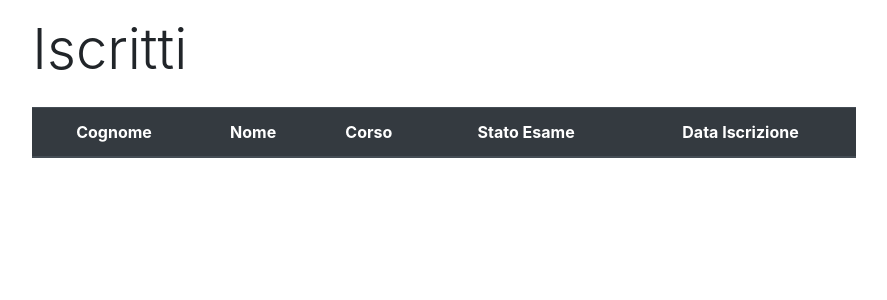
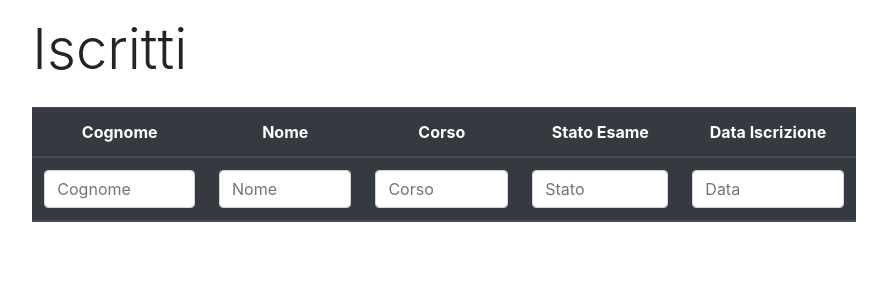
Before and after one commit to GiacomoTezza/esame-2020, a Flask app: page /subscribers in a window 1280 px wide. Shown: the part 56-356 px from the top of the page, without its empty margins (196-1083 px from the left). Run offline with Flask 2, Linux system fonts and the light colour scheme; data that the repository does not hold is empty; some libraries are stand-ins or nearby versions.

Commit message:
Table Filtering

```diff
--- a/app/static/drive.js
+++ b/app/static/drive.js
@@ -1,8 +1,10 @@
 $(document).ready(function () {
+    // function that let table rows be clickable
     $(document).on('click', 'tr.subscriber', function () {
         var personID = $(this).attr('data-person-id');
         window.location.href = `/client/${personID}`;
     });
+
 
     $(document).on('click', 'tr.exam', function () {
         var license = $(this).attr('data-license-id');
@@ -19,7 +21,41 @@ $(document).ready(function () {
             '</form>');
         $('body').append(form);
         form.submit();
-        // $.post( "/exam", { LicenseID: license, ClientID: client, StartDate: date } );
-        // window.location.href = `/exam`;
+    });
+
+    // Filters
+    $("#SurnameFilter").on("keyup", function () {
+        var value = $(this).val().toLowerCase();
+        $("#FilteredTable tr").filter(function () {
+            $(this).toggle($(this).text().toLowerCase().indexOf(value) > -1)
+        });
+    });
+
+    $("#NameFilter").on("keyup", function () {
+        var value = $(this).val().toLowerCase();
+        $("#FilteredTable tr").filter(function () {
+            $(this).toggle($(this).text().toLowerCase().indexOf(value) > -1)
+        });
+    });
+
+    $("#LicenseFilter").on("keyup", function () {
+        var value = $(this).val().toLowerCase();
+        $("#FilteredTable tr").filter(function () {
+            $(this).toggle($(this).text().toLowerCase().indexOf(value) > -1)
+        });
+    });
+
+    $("#StatusFilter").on("keyup", function () {
+        var value = $(this).val().toLowerCase();
+        $("#FilteredTable tr").filter(function () {
+            $(this).toggle($(this).text().toLowerCase().indexOf(value) > -1)
+        });
+    });
+
+    $("#DateFilter").on("keyup", function () {
+        var value = $(this).val().toLowerCase();
+        $("#FilteredTable tr").filter(function () {
+            $(this).toggle($(this).text().toLowerCase().indexOf(value) > -1)
+        });
     });
 });
--- a/app/templates/subscribers/index.html
+++ b/app/templates/subscribers/index.html
@@ -20,7 +20,18 @@
                     <th class="text-center" scope="col">Data Iscrizione</th>
                 </tr>
             </thead>
-            <tbody>
+            <thead class="thead-dark">
+                <tr>
+                    <form>
+                        <th><input id="SurnameFilter" type="text" class="form-control" placeholder="Cognome"></th>
+                        <th><input id="NameFilter" type="text" class="form-control" placeholder="Nome"></th>
+                        <th><input id="LicenseFilter" type="text" class="form-control" placeholder="Corso"></th>
+                        <th><input id="StatusFilter" type="text" class="form-control" placeholder="Stato"></th>
+                        <th><input id="DateFilter" type="text" class="form-control" placeholder="Data"></th>
+                    </form>
+                </tr>
+            </thead>
+            <tbody id="FilteredTable">
                 {% for subscriber in data %}
                 <tr class="subscriber" data-person-id="{{ subscriber[0] }}">
                     <td class="text-center">{{ subscriber[1] }}</td>
```
